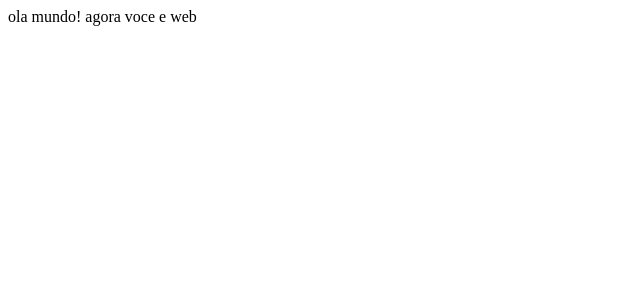
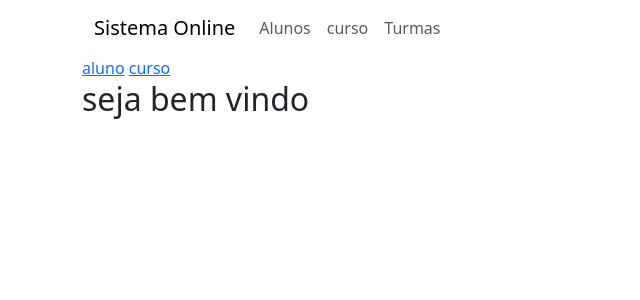
Before and after one commit to mateusx23/projeto-agenda-, a Django app: page /teste/ in a window 1280 px wide. Shown: the top 300 px of the page, without its empty margins (0-640 px from the left). Run offline with Django 5.2, Linux system fonts and the light colour scheme; some libraries are stand-ins or nearby versions.

Commit message:
alteraçao da tela usuario

```diff
--- a/segundoprojeto/settings.py
+++ b/segundoprojeto/settings.py
@@ -39,6 +39,7 @@ INSTALLED_APPS = [
     'django.contrib.messages',
     'django.contrib.staticfiles',
     'teste',
+    'django_bootstrap5',
 ]
 
 MIDDLEWARE = [
--- a/templates/base.html
+++ b/templates/base.html
@@ -1,16 +1,51 @@
+{% load django_bootstrap5 %}
 <!DOCTYPE html>
 <html lang="pt-br">
 <head>
     <meta charset="UTF-8">
     <meta name="viewport" content="width=device-width, initial-scale=1.0">
     <title>sistema </title>
+    {% bootstrap_css %}
 </head>
 
 
 <body>
+    <div class="container">
+
+            <nav class="navbar navbar-expand-lg">
+                <div class="container-fluid">
+                    <a class="navbar-brand" href="#">
+                        Sistema Online</a>
+                    <button class="navbar-toggler" type="button"
+                        data-bs-toggle="collapse" data-bs-target="#menu"
+                        aria-controls="menu" aria-expanded="false"
+                        aria-label="Toggle navigation">
+                        <span>Menu</span>
+                    </button>
+                    <div class="collapse navbar-collapse" id="menu">
+                        <ul class="navbar-nav me-auto mb-2 mb-lg-0">
+                            <li class="list-item">
+                                <a href="{% url 'listar_Alunos' %}"
+                                    class="nav-link">Alunos</a>
+                            </li>
+                            <li class="list-item">
+                                <a href="#" class="nav-link">curso</a>
+                            </li>
+                            <li class="list-item">
+                                <a href="#" class="nav-link">Turmas</a>
+                            </li>
+
+                        </ul>
+                    </div>
+                </div>
+            </nav>
+
+
     <a href="{% url 'listar_Alunos' %}">aluno</a>
     <a href="{% url 'listar_cursos' %}">curso</a>
     {% block content %}
     {% endblock %}
+</div>
 </body>
+{% bootstrap_javascript %}
 </html>
--- a/teste/templates/incluir_alunos.html
+++ b/teste/templates/incluir_alunos.html
@@ -5,6 +5,7 @@
     <form method="post">
         {{ form }}
         {% csrf_token %}
-        <input type="submit" value="Gravar" />
+        <input type="submit" value="Gravar"
+        class="button"/>
     </form>
 {% endblock %}
--- /dev/null
+++ b/teste/templates/inicio.html
@@ -0,0 +1,6 @@
+{% extends 'base.html' %}
+{% block content %}
+
+ <h2>seja bem vindo</h2>
+
+ {% endblock %}
--- a/teste/views.py
+++ b/teste/views.py
@@ -5,7 +5,7 @@ from teste.models import Aluno,Curso
 # Create your views here.
 
 def index(request):
-    return HttpResponse("ola mundo! agora voce e web")
+    return render(request, 'inicio.html')
 
 def listar_Aluno(request):
     Alunos = Aluno.objects.all()
```
Also changed, not shown: teste/templates/listaralunos.html (+7 -3 lines), teste/templates/listarcursos.html (+5 -3 lines), db.sqlite3.
